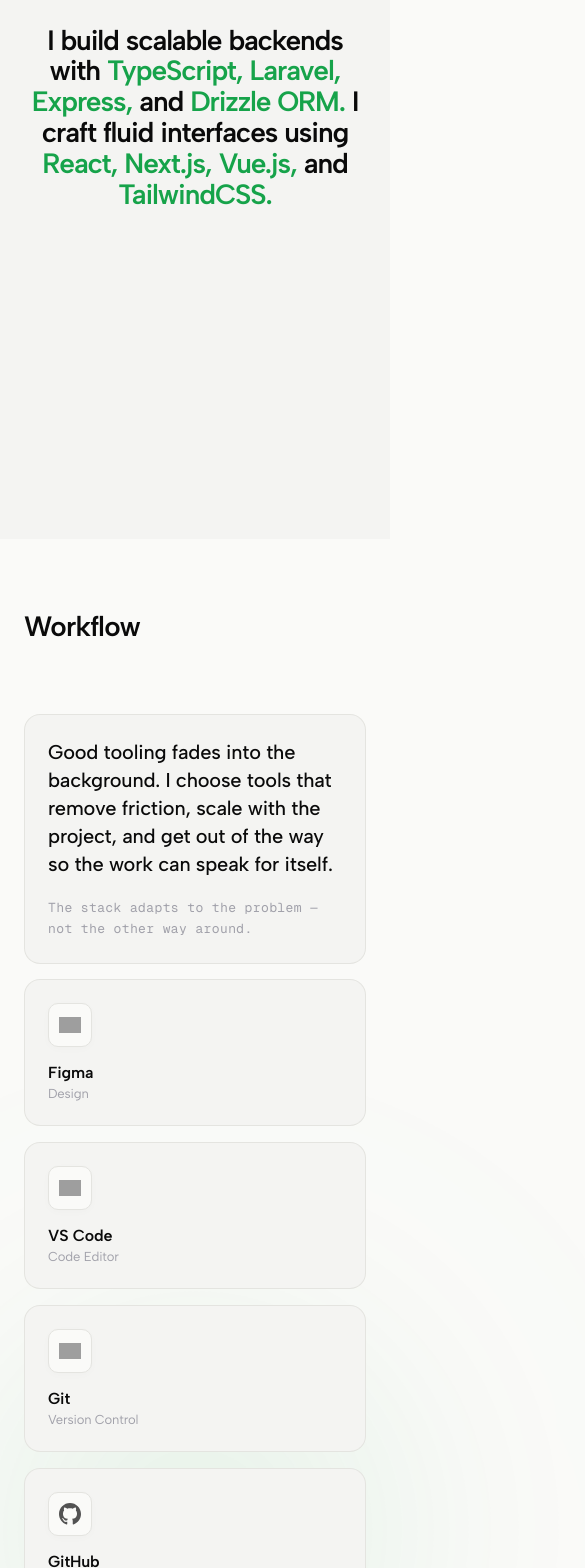
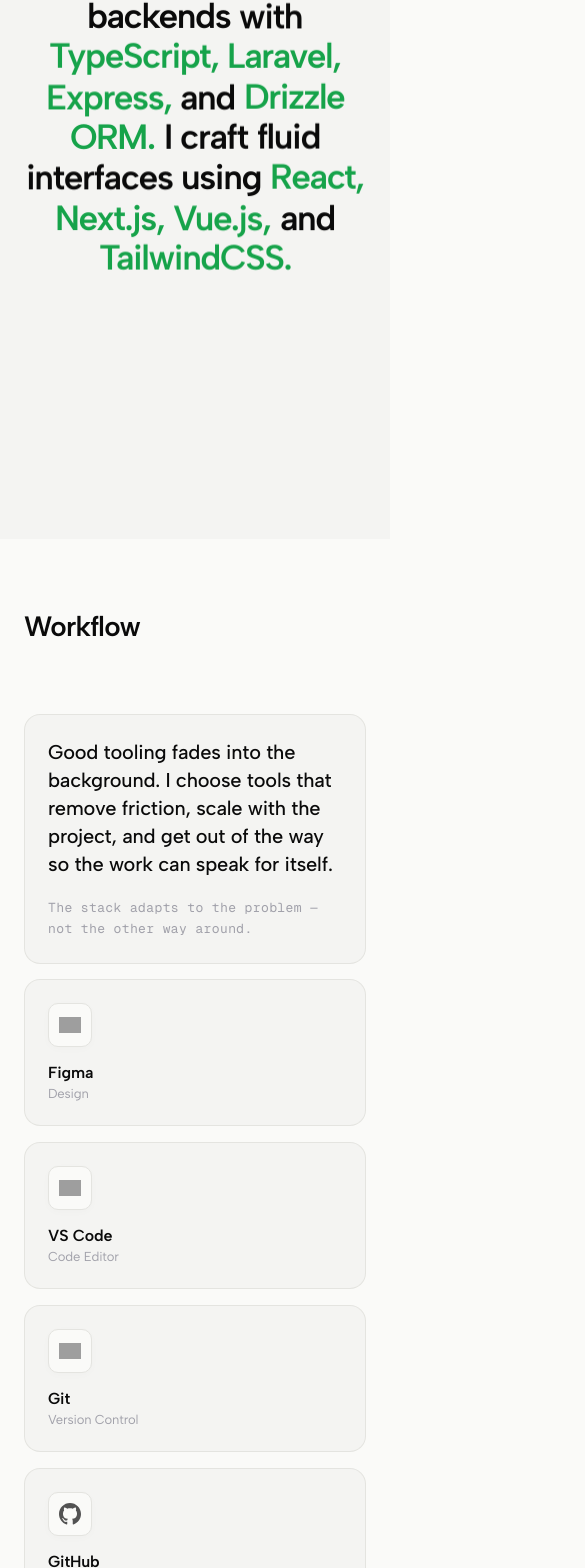
Before and after one commit to ardianilyas/portfolio, a Nuxt app: page / in a window 390 px wide. Shown: the part 1149-2717 px from the top of the page, 585 px wide, since content can reach past the window. Built offline with nearby package versions, Linux system fonts and the light colour scheme; grey boxes are pictures that could not be loaded.

Commit message:
feat: increase skills text size on mobile and add cascade reveal animation

```diff
--- a/app/components/Skills.vue
+++ b/app/components/Skills.vue
@@ -20,15 +20,19 @@
       </div>
     </div>
 
-    <!-- Mobile: static, fully visible text -->
+    <!-- Mobile: cascade reveal on scroll -->
     <div v-else class="flex flex-col justify-center items-center min-h-screen px-6">
       <div class="max-w-[1100px] mx-auto w-full">
         <p class="scroll-reveal-prose">
           <span
             v-for="(word, index) in words"
             :key="index"
-            class="prose-word is-active"
-            :class="{ 'is-skill': word.isSkill }"
+            class="prose-word mobile-word"
+            :class="{
+              'is-skill': word.isSkill,
+              'is-active': isVisible
+            }"
+            :style="{ transitionDelay: `${index * 0.04}s` }"
           >
             {{ word.text }}
           </span>
@@ -41,10 +45,21 @@
 
 <script setup lang="ts">
 import { ref, onMounted, onUnmounted } from 'vue'
+import { useIntersectionObserver } from '@vueuse/core'
 
 const skillsSection = ref<HTMLElement | null>(null)
 const scrollProgress = ref(0)
 const isMobile = ref(false)
+const isVisible = ref(false)
+
+// Use intersection observer to trigger mobile animation
+useIntersectionObserver(
+  skillsSection,
+  ([{ isIntersecting }]) => {
+    if (isIntersecting) isVisible.value = true
+  },
+  { threshold: 0.15 } // Trigger when 15% is visible
+)
 
 const checkMobile = () => {
   isMobile.value = window.innerWidth < 768
@@ -108,9 +123,10 @@
 /* ── Scroll Reveal Prose ───────────────────────────────────────── */
 .scroll-reveal-prose {
   font-family: var(--font-sans);
-  font-size: clamp(28px, 6vw, 76px);
+  /* Increased lower bound so it fills the screen more on mobile */
+  font-size: clamp(34px, 9vw, 76px);
   font-weight: 600;
-  line-height: 1.1;
+  line-height: 1.15;
   letter-spacing: -0.04em;
   cursor: default;
   display: flex;
@@ -124,19 +140,34 @@
 
 /* ── Individual Words ───────────────────────────────────────── */
 .prose-word {
-  color: #D4D4D8;
+  color: var(--color-border-2); /* Lighter gray by default */
   transition: color 0.1s ease, text-shadow 0.1s ease;
-  will-change: color;
+  will-change: color, transform, opacity;
 }
 
 .prose-word.is-active {
-  color: var(--color-text);
+  color: var(--color-text); /* Solid dark when scrolled/revealed */
+}
+
+/* ── Mobile Transition Animation ───────────────────────────── */
+.mobile-word {
+  opacity: 0;
+  transform: translateY(15px);
+  /* The transition delay is applied inline per-word */
+  transition-property: opacity, transform, color;
+  transition-duration: 0.8s;
+  transition-timing-function: cubic-bezier(0.16, 1, 0.3, 1);
+}
+
+.mobile-word.is-active {
+  opacity: 1;
+  transform: translateY(0);
 }
 
 /* ── Skill Words ───────────────────────────────────────── */
 .prose-word.is-skill {
   font-weight: 600;
-  color: #D4D4D8;
+  color: var(--color-border-2);
 }
 
 .prose-word.is-skill.is-active {
--- a/app/components/Tools.vue
+++ b/app/components/Tools.vue
@@ -3,8 +3,6 @@
     <SectionHeader title="Workflow" />
 
     <div class="tools-wrap" :class="{ 'is-visible': isVisible }">
-      <!-- Animated Aurora Background -->
-      <div class="tools-aurora" aria-hidden="true"></div>
       <!-- Bento Grid with mouse tracking for spotlight -->
       <div
         class="bento-grid max-w-[1100px] mx-auto fade-up fade-up-1"
@@ -135,35 +133,7 @@
   }
 }
 
-/* ── Aurora Background ─────────────────────────────────── */
-.tools-aurora {
-  position: absolute;
-  top: 50%;
-  left: 50%;
-  transform: translate(-50%, -50%);
-  width: 600px;
-  height: 600px;
-  background: radial-gradient(circle, var(--color-accent) 0%, transparent 60%);
-  opacity: 0.08;
-  filter: blur(80px);
-  z-index: 0;
-  pointer-events: none;
-  border-radius: 50%;
-  animation: aurora-pulse 8s ease-in-out infinite alternate;
-}
 
-@media (min-width: 768px) {
-  .tools-aurora {
-    width: 1000px;
-    height: 800px;
-    filter: blur(120px);
-  }
-}
-
-@keyframes aurora-pulse {
-  0% { transform: translate(-50%, -50%) scale(1) rotate(0deg); opacity: 0.08; }
-  100% { transform: translate(-50%, -50%) scale(1.2) rotate(10deg); opacity: 0.12; }
-}
 
 /* ── Bento Grid ───────────────────────────────────────── */
 .bento-grid {
```
